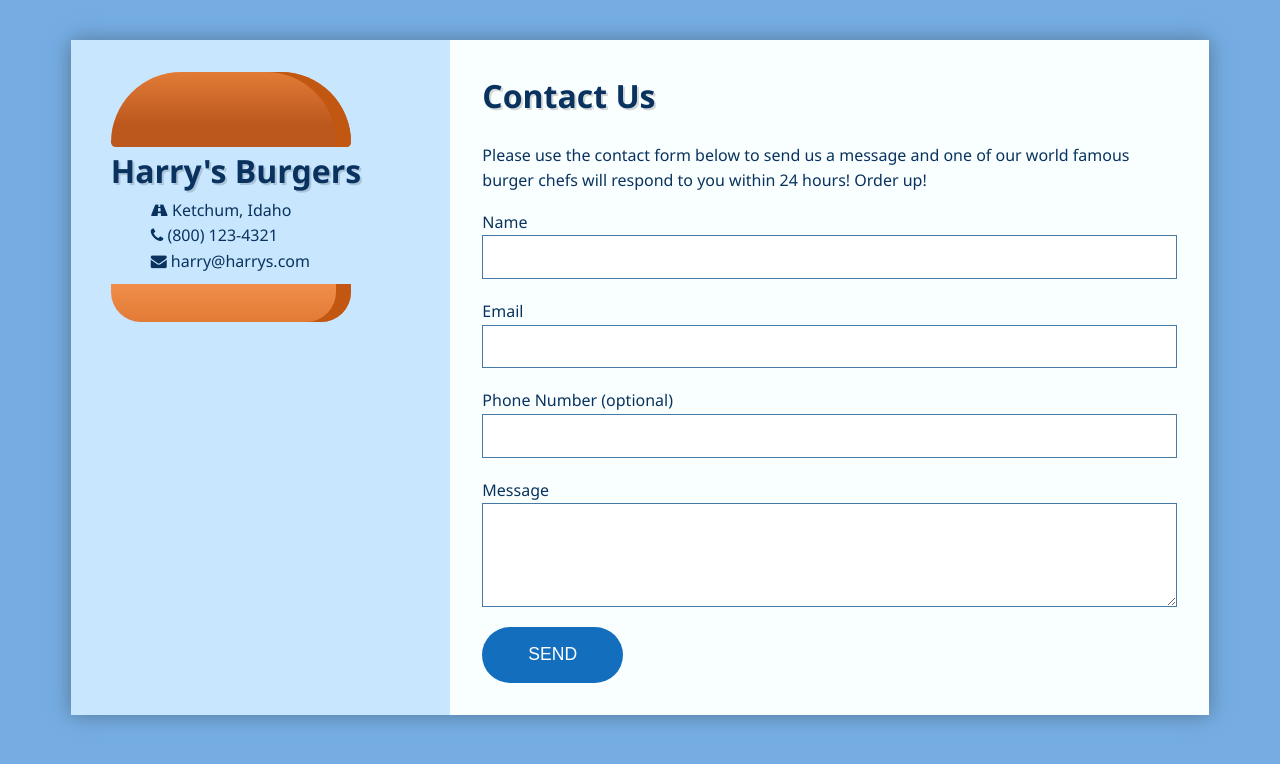
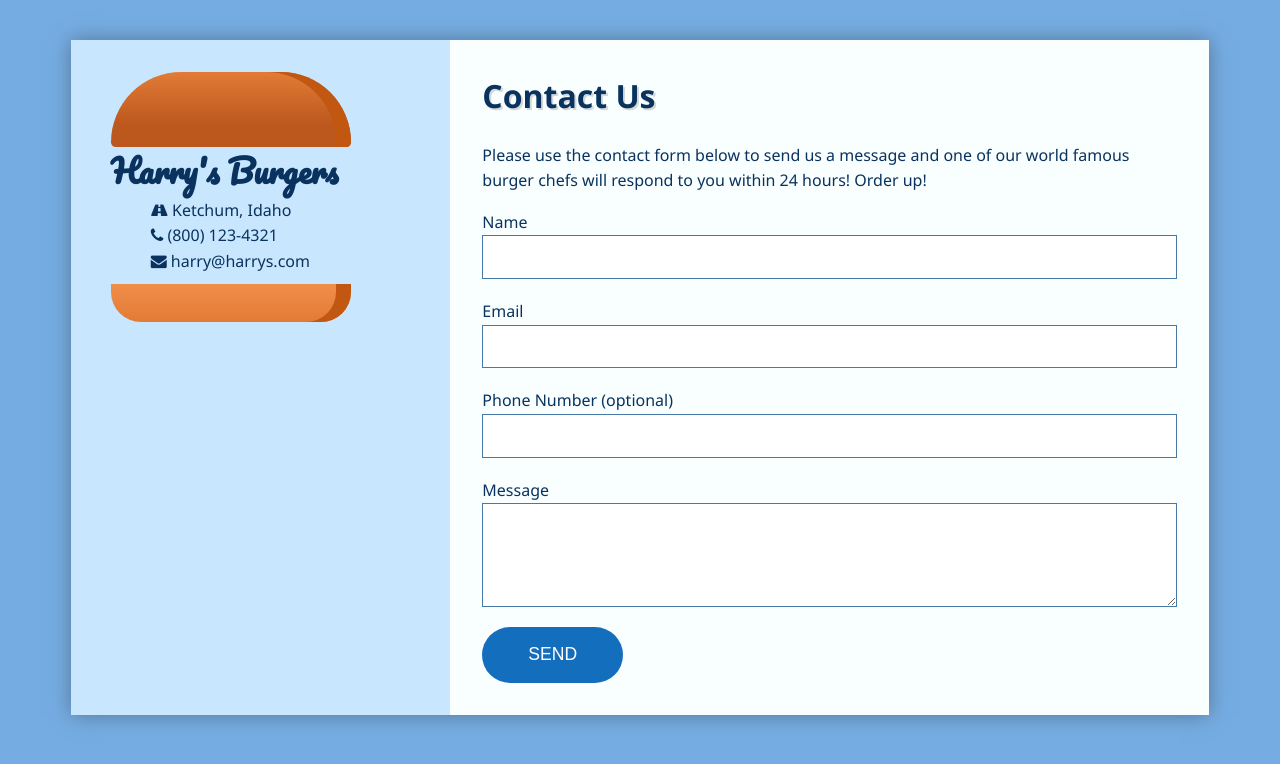
Before and after one commit to philipnightwolf/harrys-burgers, a website: page dist/index.html in a window 1280 px wide. Drawn offline with Linux system fonts and the light colour scheme.

Commit message:
Changed logo font to Pacifico

```diff
--- a/dist/index.html
+++ b/dist/index.html
@@ -6,6 +6,7 @@
   <meta http-equiv="X-UA-Compatible" content="ie=edge">
   <title>Harry's Burgers</title>
   <link href="https://stackpath.bootstrapcdn.com/font-awesome/4.7.0/css/font-awesome.min.css" rel="stylesheet" integrity="sha384-wvfXpqpZZVQGK6TAh5PVlGOfQNHSoD2xbE+QkPxCAFlNEevoEH3Sl0sibVcOQVnN" crossorigin="anonymous">
+  <link href="https://fonts.googleapis.com/css?family=Pacifico" rel="stylesheet">
   <link rel="stylesheet" href="style.css">
 </head>
 <body>
--- a/dist/style.css
+++ b/dist/style.css
@@ -26,10 +26,6 @@ body {
 }
 
 /* ELEMENTS */
-h1, h3 {
-  text-shadow: 2px 2px 0 rgba(0, 0, 0, 0.15)
-}
-
 h1 {
   margin-top: -2px;
 }
@@ -58,6 +54,10 @@ ul {
   height: 250px;
 }
 
+.burger-box h1 {
+  font-family: 'Pacifico', cursive;
+}
+
 .bun-top {
   height: 30%;
   width: 80%;
@@ -74,8 +74,13 @@ ul {
   border-radius: 0 0 30px 30px;
 }
 
+/* CONTACT AREA STYLES */
 .contact {
   background: #f9feff;
+}
+
+.contact h1 {
+  text-shadow: 2px 2px 0 rgba(0, 0, 0, 0.15)
 }
 
 /* FORM STYLES */
```
